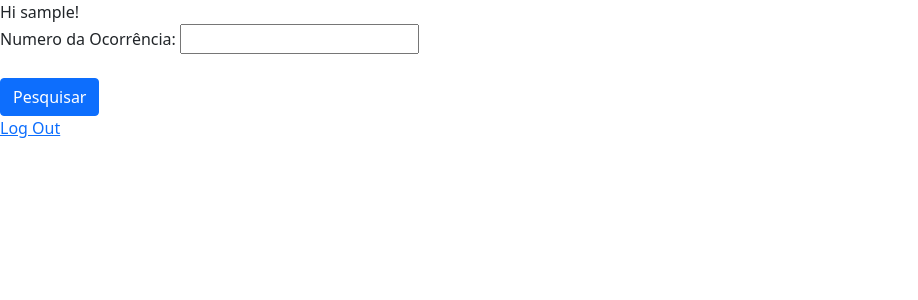
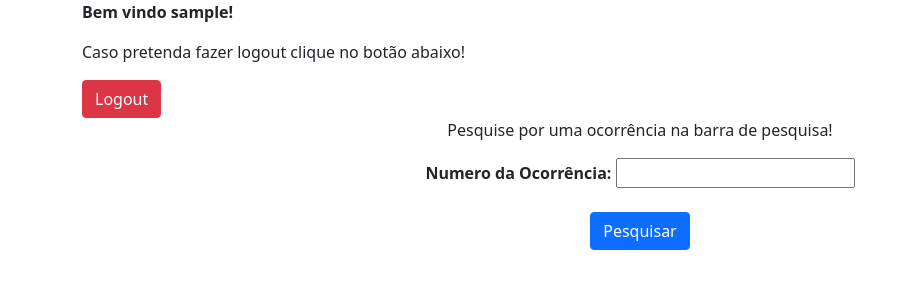
Before and after one commit to danielhpt/ams-sii_backend, a Django app: page / in a window 1280 px wide. Shown: the part 73-373 px from the top of the page, without its empty margins (0-918 px from the left). Run offline with Django 3.2, Linux system fonts and the light colour scheme; the visitor is signed in with stand-in values (Sample User, id 1); parts of the project's set-up code (start-up, migrations or seed data) failed here and were passed over.

Commit message:
páginas finais

```diff
--- a/templates/home.html
+++ b/templates/home.html
@@ -3,16 +3,36 @@
 {% block title %}Home{% endblock %}
 
 {% block content %}
+
     {% if user.is_authenticated %}
-        Hi {{ user.username }}!
-        <form action="{% url 'home' %}" method="post">
-            {% csrf_token %}
-            {{ form.as_p }}
-            <input class="btn btn-primary ml-2 mt-2" type="submit" value="Pesquisar">
-        </form>
-        <p><a href="{% url 'logout' %}">Log Out</a></p>
-    {% else %}
-        <p>Não se encontra logado!</p>
-        <a href="{% url 'login' %}">Log In</a>
+        <div class="container ">
+            <div class="form-group">
+                <p class="text-left"><b>Bem vindo {{ user.username }}!</b></p>
+                <p class="text-left">Caso pretenda fazer logout clique no botão abaixo!</p>
+            </div>
+            <div class="col left">
+                <a class="btn btn-danger" href="{% url 'logout' %}">Logout</a>
+            </div>
+
+            <div class="col text-center">
+                <p class="text-center">Pesquise por uma ocorrência na barra de pesquisa!</p>
+            <form action="{% url 'home' %}" method="post">
+                {% csrf_token %}
+                <b>{{ form.as_p }}</b>
+                <input class="btn btn-primary ml-2 mt-2 text-center" type="submit" value="Pesquisar">
+            </form>
+            </div>
+        </div>
+   {% else %}
+        <div class="container">
+            <div class="form-group">
+                <p class="text-center"><b>Não possui uma sessão iniciada!</b></p>
+                <p class="text-center">Por favor inicie a sua sessão clicando no botão abaixo!</p>
+                <div class="col text-center">
+                    <a class="btn btn-success" href="{% url 'login' %}">Login</a>
+                </div>
+            </div>
+        </div>
     {% endif %}
+
 {% endblock %}
```
Also changed, not shown: templates/registration/login.html (+6 -1 lines), templates/victimDetails.html (+5 -5 lines).
